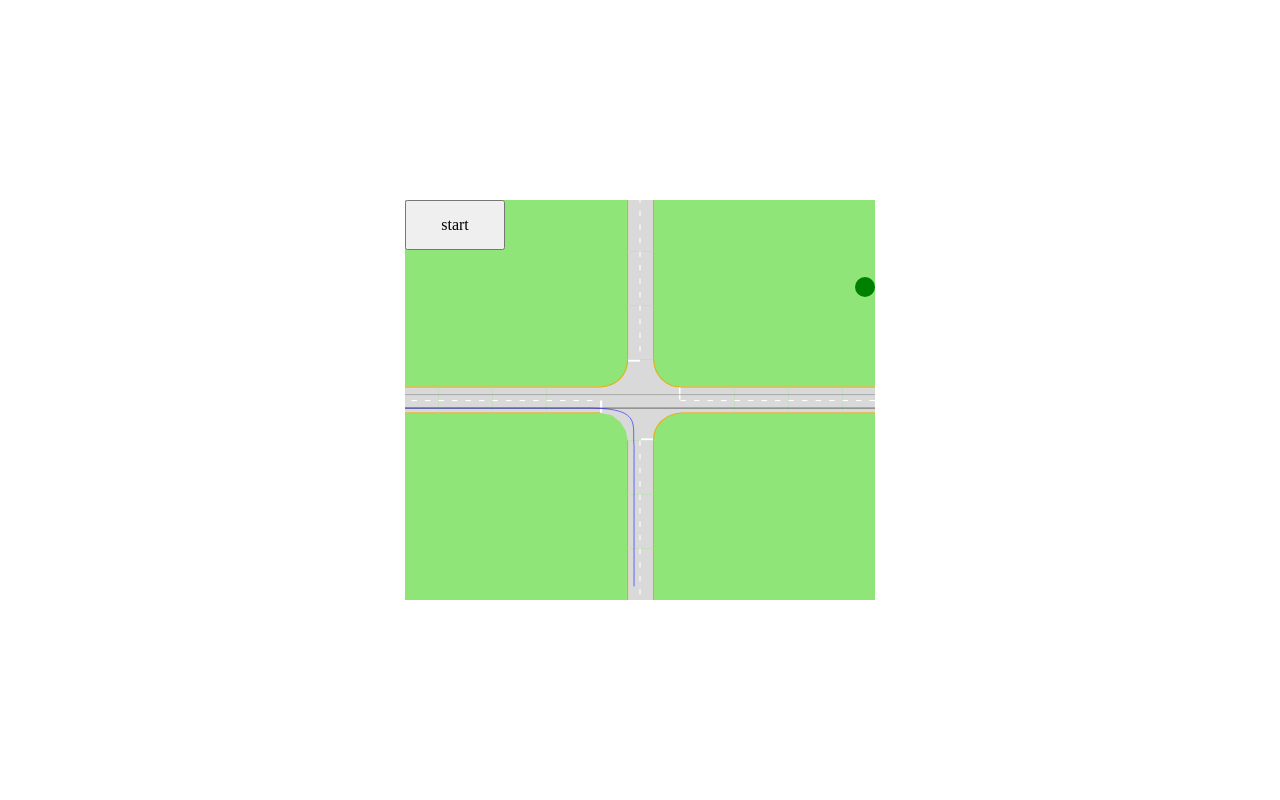
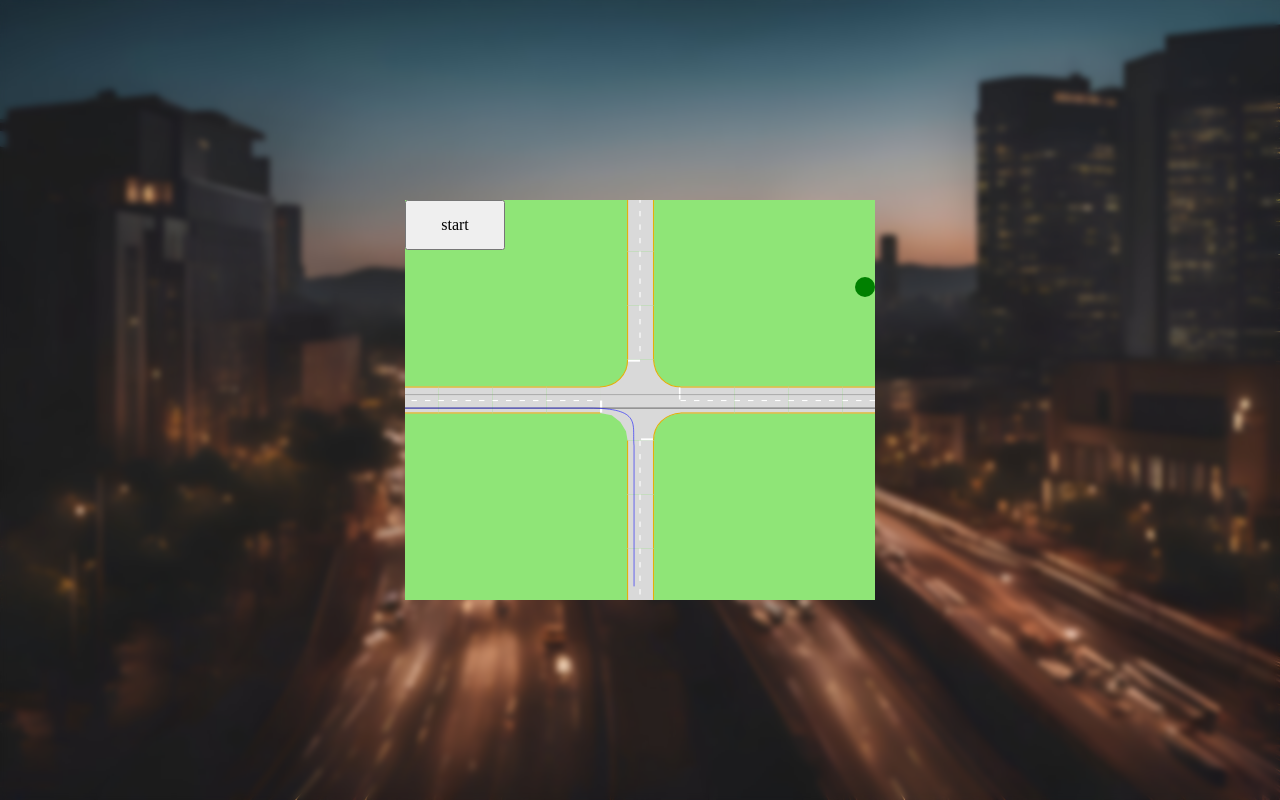
Before and after one commit to Bolbotunov/traffic_lanes, a plain HTML site: page index.html in a window 1280 px wide. Drawn offline with Linux system fonts and the light colour scheme.

Commit message:
fix: fix link to background

```diff
--- a/styles/style.css
+++ b/styles/style.css
@@ -2,7 +2,7 @@
     outline: 1px solid black;
 } */
 body{
-    background-image: url(assets/background.jpg);
+    background-image: url(../assets/background.jpg);
     background-size: cover;
     background-repeat: no-repeat;
     background-position: center;
```
